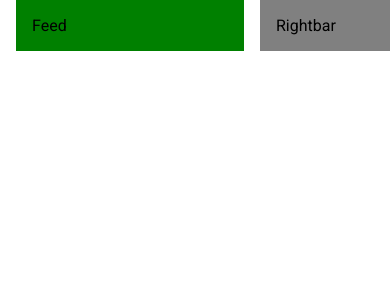
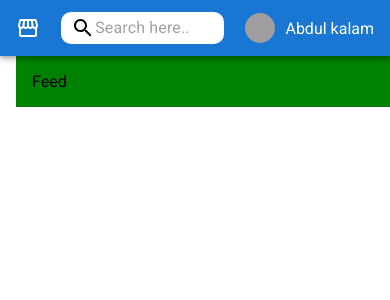
Before and after one commit to ajinath2151/ReactWebpages, a React (Create React App) app in the folder mui/: page / in a window 390 px wide. Shown: the top 300 px of the page. Built offline with nearby package versions, Linux system fonts and the light colour scheme; grey boxes are pictures that could not be loaded.

Commit message:
add navbar/app bar component and working on it's responsive

```diff
--- a/mui/public/index.html
+++ b/mui/public/index.html
@@ -10,7 +10,7 @@
       content="Web site created using create-react-app"
     />
     <link rel="apple-touch-icon" href="%PUBLIC_URL%/logo192.png" />
-    <link rel="manifest" href="%PUBLIC_URL%/manifest.json" />
+    <!-- <link rel="manifest" href="%PUBLIC_URL%/manifest.json" /> -->
 
     <!-- ajinath : added mui font family  -->
       <link
--- a/mui/src/App.js
+++ b/mui/src/App.js
@@ -4,7 +4,7 @@ import './App.css';
 import Feed from './components/Feed';
 import Leftbar from './components/Leftbar';
 import Rightbar from './components/Rightbar';
-// import Navbar from './components/Navbar';
+import Navbar from './components/Navbar';
 
 function App() {
 
@@ -12,7 +12,8 @@ function App() {
   return (
     <>
     <Box>
-      {/* <Navbar/> */}
+      <Navbar />
+      {/* stack is like container to manage item vertically or horizontally */}
       <Stack direction={'row'} spacing={2} justifyContent={'space-between'}>
         <Leftbar />
         <Feed />
--- a/mui/src/components/Leftbar.js
+++ b/mui/src/components/Leftbar.js
@@ -3,11 +3,12 @@ import React from 'react'
 
 const Leftbar = () => {
   return (
+    // box is like div
     <Box
     bgcolor={'orangered'}
     flex={1}
     p={2}
-    sx={{display: {xs:'none', sm:'block'} }}
+    sx={{display:{xs:"none", sm:'block'}}}
     >
       Leftbar
     </Box>
--- a/mui/src/components/Navbar.js
+++ b/mui/src/components/Navbar.js
@@ -1,10 +1,69 @@
+import styled from '@emotion/styled'
+import { Mail, Notifications, Storefront } from '@mui/icons-material'
+import { Search as SearchIcon } from '@mui/icons-material'
+import { AppBar, Avatar, Badge, Box, InputBase, Toolbar, Typography } from '@mui/material'
 import React from 'react'
+
+
+
+const StyledToolbar = styled(Toolbar)({
+  display:'flex',
+  justifyContent:'space-between'
+})
+
+const Search = styled("div")(({theme})=>({
+  backgroundColor:'white',
+  padding:"0px 10px",
+  borderRadius:'10px',
+  width:'40%',
+  display: 'flex',
+  alignItems: 'center',
+}))
+const Icons = styled(Box)(({theme})=>({
+  display:'none',
+  gap:'12px',
+  alignItems:'center',
+
+  // [theme.breakpoints.up('sm')]: {
+  //   display:'flex',
+  // },
+
+}))
+const UserBox = styled(Box)(({theme})=>({
+  display:'flex',
+  gap:'10px',
+  alignItems:'center',
+
+  // [theme.breakpoints.up('sm')]: {
+  //   display:'none',
+  // },
+
+}))
+
 
 const Navbar = () => {
   return (
-    <div>
-      Navbar
-    </div>
+    <AppBar position='sticky'>
+      {/* toolbar having some default padding  */}
+      <StyledToolbar>
+         <Typography variant='h6' sx={{display:{xs:"none", sm:'block'}}}> TCS </Typography>
+         <Storefront sx={{  display:{xs:"block", sm:'none'}}} />
+         <Search sx={{display:'flex', alignItems:'center'}}> <SearchIcon sx={{color:'black'}} /><InputBase  placeholder='Search here..' /></Search>
+         <Icons>
+            <Badge badgeContent={4} color="error">
+              <Mail />
+            </Badge>
+            <Badge badgeContent={2} color="error">
+              <Notifications />
+            </Badge>
+            <Avatar sx={{width:30,height:30}} alt='person image' src='https://encrypted-tbn0.gstatic.com/images?q=tbn:ANd9GcSOUngY1ywbCLCQWQtNPOj2hzrXag7Q3DXKTQ&usqp=CAU' />
+         </Icons>
+         <UserBox>
+            <Avatar sx={{width:30,height:30}} alt='person image' src='https://encrypted-tbn0.gstatic.com/images?q=tbn:ANd9GcSOUngY1ywbCLCQWQtNPOj2hzrXag7Q3DXKTQ&usqp=CAU' />
+            <Typography variant='span'>Abdul kalam</Typography>
+         </UserBox>
+      </StyledToolbar>
+    </AppBar>
   )
 }
 
--- a/mui/src/components/Rightbar.js
+++ b/mui/src/components/Rightbar.js
@@ -3,7 +3,14 @@ import React from 'react'
 
 const Rightbar = () => {
   return (
-    <Box bgcolor={'gray'} flex={2} p={2}>
+    <Box
+    bgcolor={'gray'}
+    flex={2}
+    p={2}
+    // this is for hide rightbar for sx , show for sm and again hide for md
+    // sx={{display:{xs:'none', sm:'block', md:"none"}}}
+    sx={{display:{xs:'none', sm:'block'}}}
+    >
       Rightbar
     </Box>
   )
```
